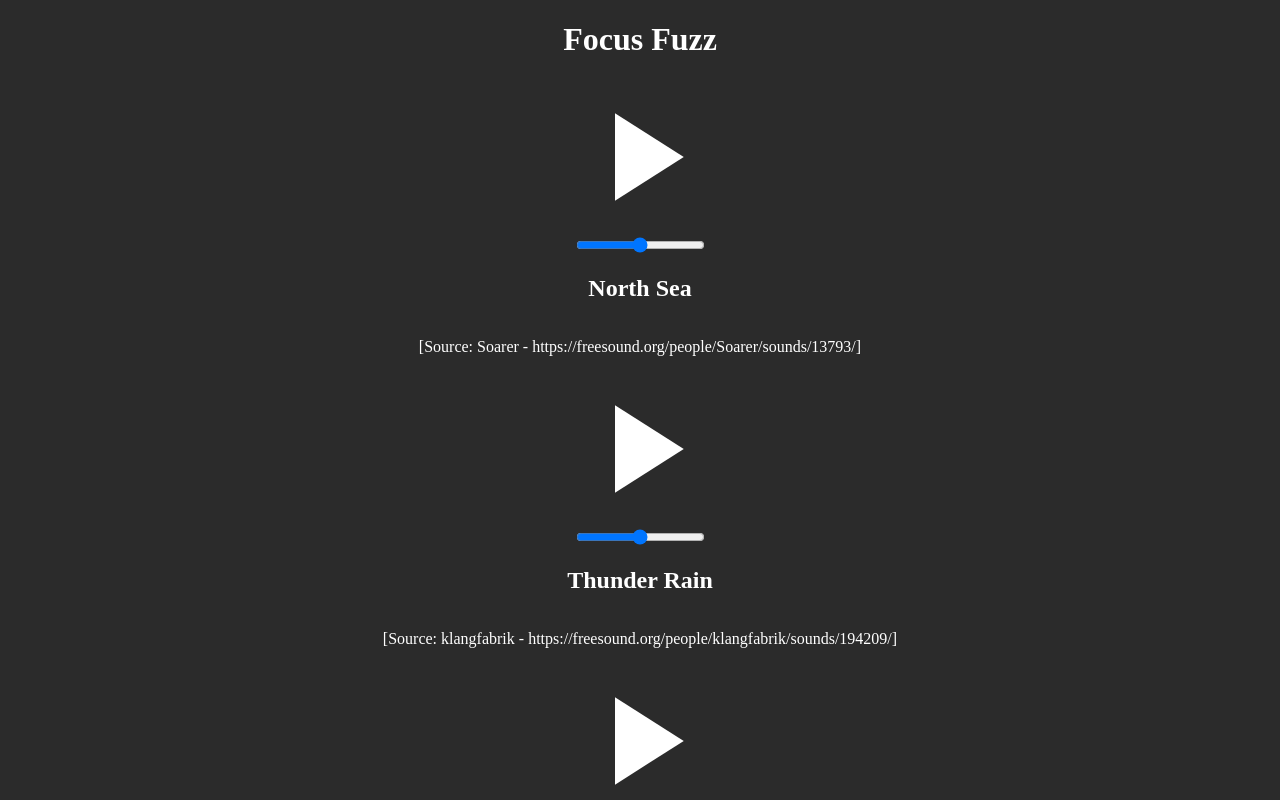
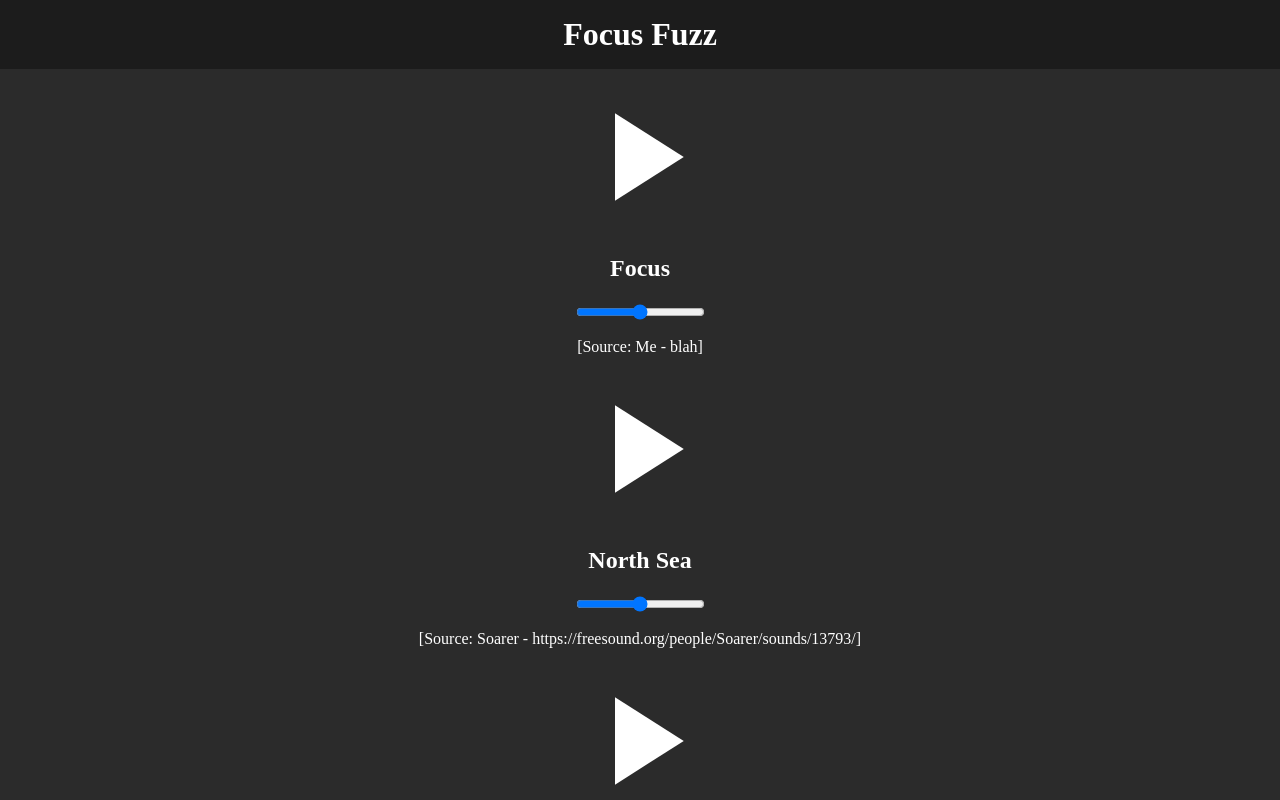
Before and after one commit to stevewhitmore/focus-fuzz-OLD, an Angular app: page / in a window 1280 px wide. Shown: the top 800 px of the page. Built offline with nearby package versions, Linux system fonts and the light colour scheme.

Commit message:
Added sound. Some styling work

```diff
--- a/src/app/app.component.html
+++ b/src/app/app.component.html
@@ -1,6 +1,21 @@
-<h1>Focus Fuzz</h1>
+<header>
+    <h1>Focus Fuzz</h1>
+</header>
 
-<section>
+<!-- <button *ngIf="isPaused; else pauseButton" type="button" (click)="playPause()">
+    <svg viewBox="0 0 24 24">
+        <path fill="currentColor" d="M8,5.14V19.14L19,12.14L8,5.14Z" />
+    </svg>
+</button>
+<ng-template #pauseButton>
+    <button type="button" (click)="playPause()">
+        <svg viewBox="0 0 24 24">
+            <path fill="currentColor" d="M18,18H6V6H18V18Z" />
+        </svg>
+    </button>
+</ng-template> -->
+
+<section class="sound-list">
     <div *ngFor="let file of audioFiles$ | async">
         <ff-sound-wrapper [audioFile]="file"></ff-sound-wrapper>
     </div>
--- a/src/app/app.component.scss
+++ b/src/app/app.component.scss
@@ -1,4 +1,20 @@
+header {
+    background: #1c1c1c;
+    position: fixed;
+    top: 0;
+    width: 100%;
+}
+
+h1 {
+    margin: 0;
+    padding: 1rem 0;
+}
+
 h1, h2, p {
     text-align: center;
     color: #fff;
 }
+
+section.sound-list {
+    margin-top: 5rem;
+}
--- a/src/app/sound-wrapper/sound-wrapper.component.html
+++ b/src/app/sound-wrapper/sound-wrapper.component.html
@@ -12,12 +12,13 @@
         </button>
     </ng-template>
 
+    <h2>{{soundName}}</h2>
+
     <input type="range"
             id="volume-control"
             #slider
             (change)="adjustVolume(slider)"
             [formControl]="volume">
 
-    <h2>{{soundName}}</h2>
     <p>[Source: {{audioFile.creditAuthor}} - {{audioFile.creditLocation}}]</p>
 </section>
--- a/src/app/sound-wrapper/sound-wrapper.component.ts
+++ b/src/app/sound-wrapper/sound-wrapper.component.ts
@@ -20,6 +20,7 @@ export class SoundWrapperComponent implements OnChanges {
     if (soundChanges && soundChanges.source) {
       console.log(soundChanges)
       this.sound = new Audio(this.audioFile.source)
+      this.sound.loop = true;
       this.soundName = this.audioFile.name
       this.volume.setValue( 50 )
     }
--- a/src/assets/files-list.json
+++ b/src/assets/files-list.json
@@ -1,20 +1,27 @@
 [
    {
-       "id":1,
+      "id": 1,
+      "name": "Focus",
+      "source":"../../assets/focus.wav",
+      "creditLocation":"blah",
+      "creditAuthor":"Me"
+   },
+   {
+      "id": 2,
       "name":"North Sea",
       "source":"../../assets/north-sea.wav",
       "creditLocation":"https://freesound.org/people/Soarer/sounds/13793/",
       "creditAuthor":"Soarer"
    },
    {
-       "id":2,
+      "id": 3,
       "name":"Thunder Rain",
       "source":"../../assets/north-sea.wav",
       "creditLocation":"https://freesound.org/people/klangfabrik/sounds/194209/",
       "creditAuthor":"klangfabrik"
    },
    {
-       "id":3,
+      "id": 4,
       "name":"Crickets",
       "source":"../../assets/crickets.wav",
       "creditLocation":"https://freesound.org/people/martypinso/sounds/22604/",
--- a/src/styles.scss
+++ b/src/styles.scss
@@ -1,4 +1,6 @@
 body {
+    margin: 0;
+    padding: 0;
     min-height: 97vh;
     background-color: #2b2b2b;
 }
```
Lines whose indentation alone changed are shown as unchanged.
